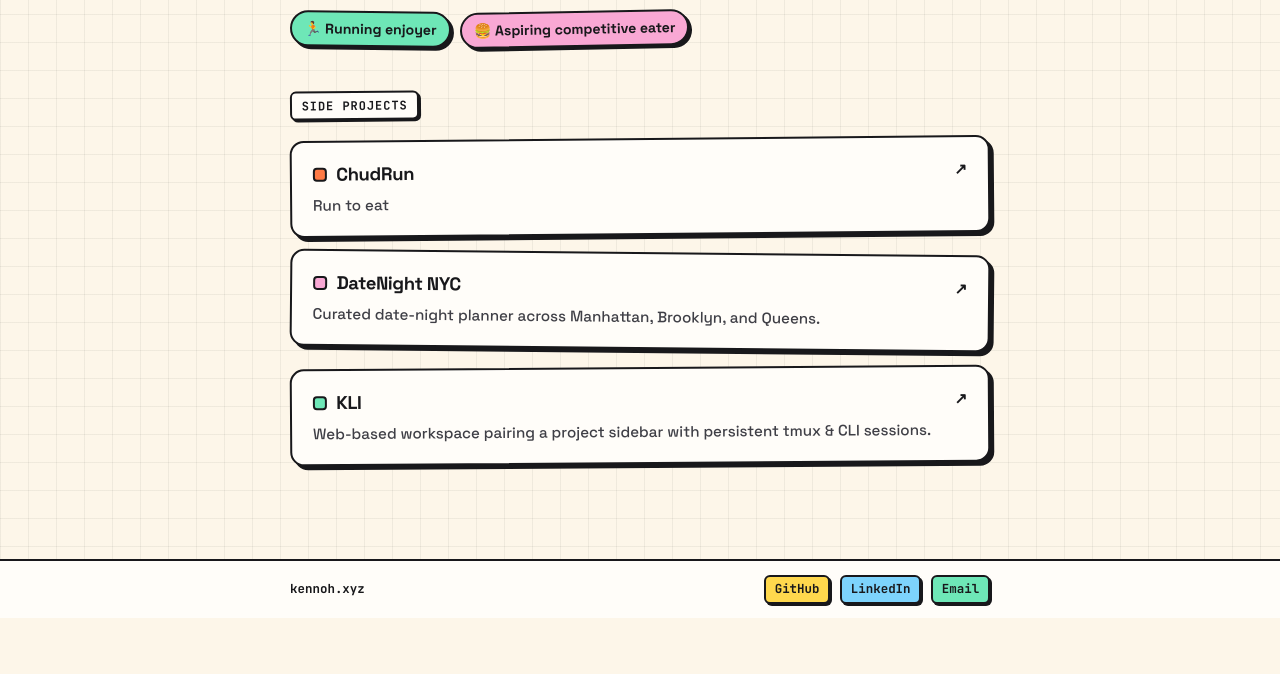
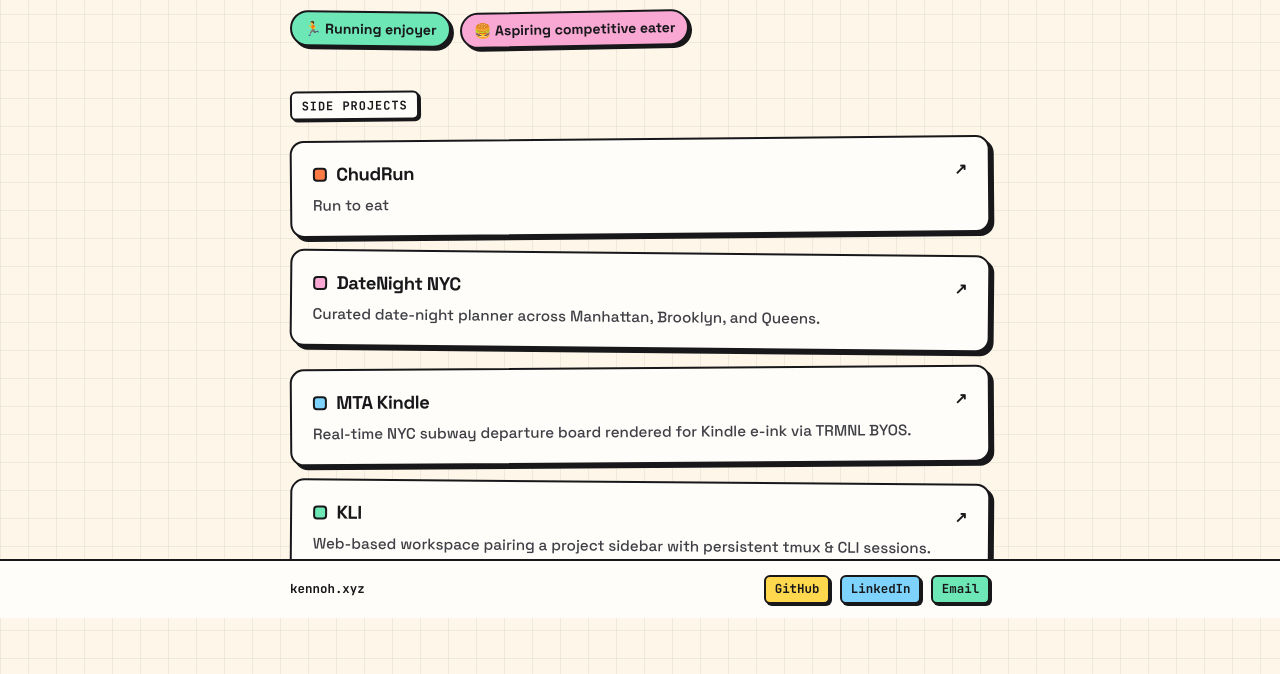
Before and after one commit to SquareDorito/kennoh.github.io, a plain HTML site: page index.html in a window 1280 px wide. Shown: the part 182-856 px from the top of the page. Before the commit the page ends 800 px from the top, so only its background shows below. Drawn offline with Linux system fonts and the light colour scheme.

Commit message:
Add MTA Kindle card and link KLI to its GitHub repo

```diff
--- a/index.html
+++ b/index.html
@@ -180,6 +180,7 @@
     .card:nth-child(1) { transform: rotate(-0.5deg); }
     .card:nth-child(2) { transform: rotate(0.55deg); }
     .card:nth-child(3) { transform: rotate(-0.4deg); }
+    .card:nth-child(4) { transform: rotate(0.45deg); }
 
     .card:hover {
       transform: rotate(0deg) translate(-2px, -3px);
@@ -215,7 +216,8 @@
 
     .card:nth-child(1) .swatch { background: var(--sticker-orange); }
     .card:nth-child(2) .swatch { background: var(--sticker-pink); }
-    .card:nth-child(3) .swatch { background: var(--sticker-mint); }
+    .card:nth-child(3) .swatch { background: var(--sticker-blue); }
+    .card:nth-child(4) .swatch { background: var(--sticker-mint); }
 
     .card-title {
       font-weight: 700;
@@ -339,7 +341,20 @@
           </p>
         </a>
 
-        <a class="card" href="https://github.com/SquareDorito" target="_blank" rel="noopener noreferrer">
+        <a class="card" href="https://github.com/SquareDorito/mta-kindle" target="_blank" rel="noopener noreferrer">
+          <div class="card-top">
+            <div class="card-title-wrap">
+              <span class="swatch" aria-hidden="true"></span>
+              <span class="card-title">MTA Kindle</span>
+            </div>
+            <span class="card-arrow">↗</span>
+          </div>
+          <p class="card-desc">
+            Real-time NYC subway departure board rendered for Kindle e-ink via TRMNL BYOS.
+          </p>
+        </a>
+
+        <a class="card" href="https://github.com/SquareDorito/kli" target="_blank" rel="noopener noreferrer">
           <div class="card-top">
             <div class="card-title-wrap">
               <span class="swatch" aria-hidden="true"></span>
```
